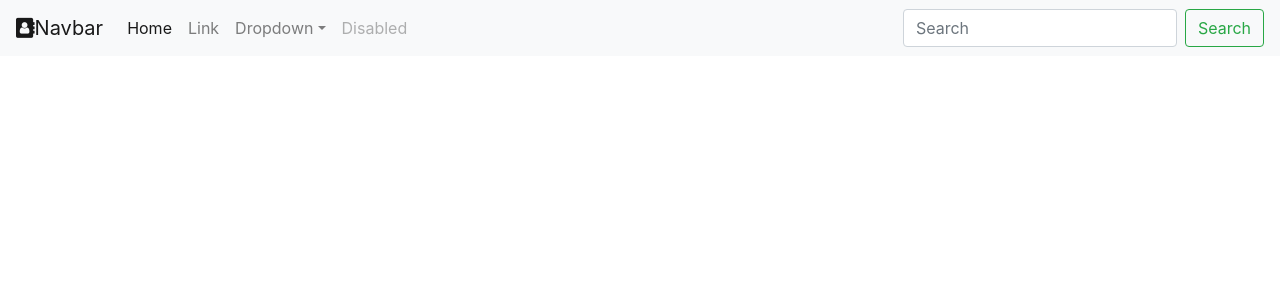
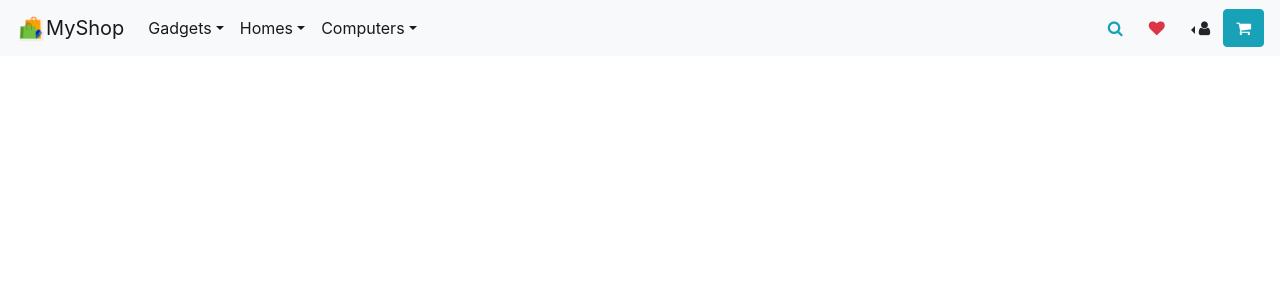
Before and after one commit to sreedevshenll/my-react-app, a React app: page / in a window 1280 px wide. Shown: the top 300 px of the page. Built offline with nearby package versions, Linux system fonts and the light colour scheme.

Commit message:
created the header

```diff
--- a/src/App.js
+++ b/src/App.js
@@ -1,48 +1,12 @@
 import React, { Component } from 'react';
-import logo from './logo.svg';
 import './App.scss';
+import Header from './components/Header';
 
 class App extends Component {
   render() {
     return (
       <div className="App">
-        <header className="App-header">
-        <nav class="navbar navbar-expand-lg navbar-light bg-light">
-  <a class="navbar-brand" href="#"><i className="fa fa-address-book" aria-hidden="true"></i>Navbar</a>
-  <button class="navbar-toggler" type="button" data-toggle="collapse" data-target="#navbarSupportedContent" aria-controls="navbarSupportedContent" aria-expanded="false" aria-label="Toggle navigation">
-    <span class="navbar-toggler-icon"></span>
-  </button>
-
-  <div class="collapse navbar-collapse" id="navbarSupportedContent">
-    <ul class="navbar-nav mr-auto">
-      <li class="nav-item active">
-        <a class="nav-link" href="#">Home <span class="sr-only">(current)</span></a>
-      </li>
-      <li class="nav-item">
-        <a class="nav-link" href="#">Link</a>
-      </li>
-      <li class="nav-item dropdown">
-        <a class="nav-link dropdown-toggle" href="#" id="navbarDropdown" role="button" data-toggle="dropdown" aria-haspopup="true" aria-expanded="false">
-          Dropdown
-        </a>
-        <div class="dropdown-menu" aria-labelledby="navbarDropdown">
-          <a class="dropdown-item" href="#">Action</a>
-          <a class="dropdown-item" href="#">Another action</a>
-          <div class="dropdown-divider"></div>
-          <a class="dropdown-item" href="#">Something else here</a>
-        </div>
-      </li>
-      <li class="nav-item">
-        <a class="nav-link disabled" href="#">Disabled</a>
-      </li>
-    </ul>
-    <form class="form-inline my-2 my-lg-0">
-      <input class="form-control mr-sm-2" type="search" placeholder="Search" aria-label="Search"/>
-      <button class="btn btn-outline-success my-2 my-sm-0" type="submit">Search</button>
-    </form>
-  </div>
-</nav>
-        </header>
+        <Header />
       </div>
     );
   }
--- /dev/null
+++ b/src/components/Header.js
@@ -0,0 +1,103 @@
+import React,{ Component } from 'react';
+import HeaderIcon from "../images/Shopping-icon.png";
+
+class Header extends Component {
+  render() {
+    return (
+      <header className="app-header">
+        <nav class="navbar navbar-expand-lg navbar-light bg-light">
+          <a class="navbar-brand" href="#">
+            <img src={HeaderIcon} width="30" height="30" className="d-inline-block align-top" alt="" />
+            MyShop
+          </a>
+          <button className="navbar-toggler" type="button" data-toggle="collapse" data-target="#navbarSupportedContent" aria-controls="navbarSupportedContent" aria-expanded="false" aria-label="Toggle navigation">
+            <span className="navbar-toggler-icon"></span>
+          </button>
+
+          <div className="collapse navbar-collapse" id="navbarSupportedContent">
+            <ul className="navbar-nav mr-auto">
+              <li className="nav-item dropdown active">
+                <a className="nav-link dropdown-toggle" href="#" id="navbarDropdown" role="button" data-toggle="dropdown" aria-haspopup="true" aria-expanded="false">
+                  Gadgets
+                </a>
+                <div className="dropdown-menu" aria-labelledby="navbarDropdown">
+                  <a className="dropdown-item" href="#">Phone</a>
+                  <a className="dropdown-item" href="#">Tablets</a>
+                  <a className="dropdown-item" href="#">Drones</a>
+                </div>
+              </li>
+              <li className="nav-item dropdown active">
+                <a className="nav-link dropdown-toggle" href="#" id="navbarDropdown" role="button" data-toggle="dropdown" aria-haspopup="true" aria-expanded="false">
+                  Homes
+                </a>
+                <div className="dropdown-menu" aria-labelledby="navbarDropdown">
+                  <a className="dropdown-item" href="#">Dinning</a>
+                  <a className="dropdown-item" href="#">homeDecor</a>
+                  <a className="dropdown-item" href="#">Kettles</a>
+                </div>
+              </li>
+              <li className="nav-item dropdown active">
+                <a className="nav-link dropdown-toggle" href="#" id="navbarDropdown" role="button" data-toggle="dropdown" aria-haspopup="true" aria-expanded="false">
+                  Computers
+                </a>
+                <div className="dropdown-menu" aria-labelledby="navbarDropdown">
+                  <a className="dropdown-item" href="#">Laptops</a>
+                  <a className="dropdown-item" href="#">printers</a>
+                  <a className="dropdown-item" href="#">Scanners</a>
+                </div>
+              </li>
+            </ul>
+            <ul className="navbar-nav">
+              <li className="nav-item">
+                <button type="button" className="btn btn-light">
+                  <i class="fa fa-search text-info" aria-hidden="true"></i>
+                </button>
+              </li>
+              <li className="nav-item">
+                <button type="button" className="btn btn-light">
+                  <i class="fa fa-heart text-danger" aria-hidden="true"></i>
+                </button>
+              </li>
+              <li className="nav-item">
+                <div class="dropleft">
+                  <button class="btn btn-light dropdown-toggle" type="button" id="dropdownMenu2" data-toggle="dropdown" aria-haspopup="true" aria-expanded="false">
+                    <i class="fa fa-user" aria-hidden="true"></i>
+                  </button>
+                  <div class="dropdown-menu" aria-labelledby="dropdownMenu2">
+                    <form class="px-4 py-3">
+                      <div class="form-group">
+                        <label for="exampleDropdownFormEmail1">Email address</label>
+                        <input type="email" class="form-control" id="exampleDropdownFormEmail1" placeholder="email@example.com" />
+                      </div>
+                      <div class="form-group">
+                        <label for="exampleDropdownFormPassword1">Password</label>
+                        <input type="password" class="form-control" id="exampleDropdownFormPassword1" placeholder="Password" />
+                      </div>
+                      <div class="form-check">
+                        <input type="checkbox" class="form-check-input" id="dropdownCheck"/>
+                        <label class="form-check-label" for="dropdownCheck">
+                          Remember me
+                        </label>
+                      </div>
+                      <button type="submit" class="btn btn-primary">Sign in</button>
+                    </form>
+                    <div class="dropdown-divider"></div>
+                    <a class="dropdown-item" href="#">New around here? Sign up</a>
+                    <a class="dropdown-item" href="#">Forgot password?</a>
+                  </div>
+                </div>
+              </li>
+              <li className="nav-item">
+                <button type="button" className="btn btn-info">
+                  <i class="fa fa-shopping-cart" aria-hidden="true"></i>
+                </button>
+              </li>
+            </ul>
+          </div>
+        </nav>
+      </header>
+    )
+  }
+}
+
+export default Header;
```
Also changed, not shown: src/images/Shopping-icon.png (added).
